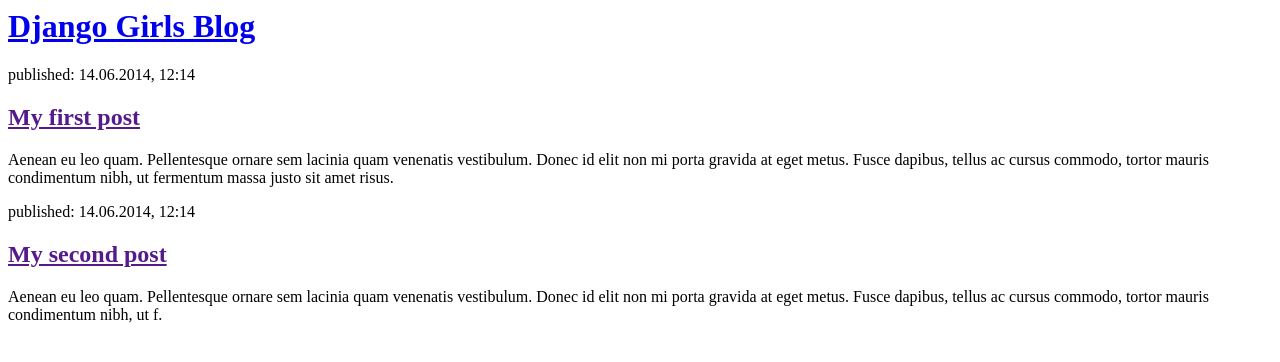
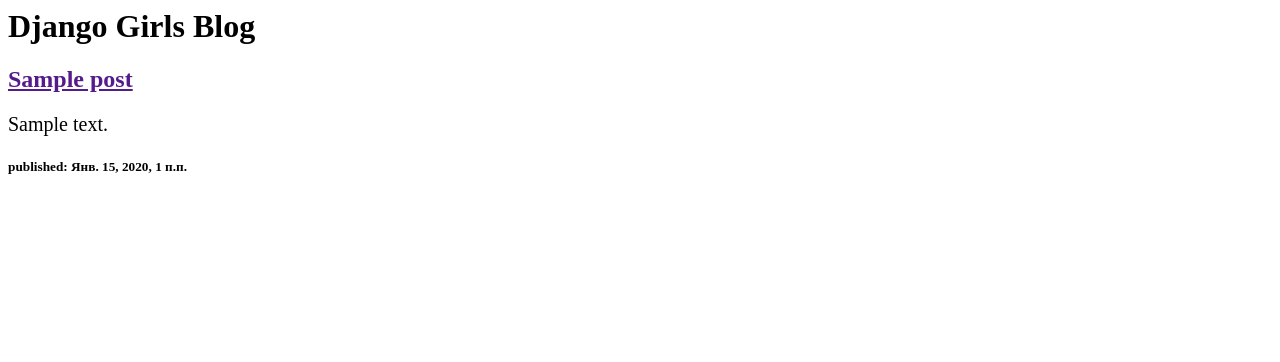
Before and after one commit to Tauassar/my-first-blog, a Django app: page / in a window 1280 px wide. Shown: the top 362 px of the page. Run offline with Django 3.2, Linux system fonts and the light colour scheme; tables that the repository leaves empty hold one stand-in row (values such as "Sample post").

Commit message:
html templates modified

```diff
--- a/blog/templates/blog/post_list.html
+++ b/blog/templates/blog/post_list.html
@@ -4,19 +4,14 @@
     </head>
     <body>
         <div>
-            <h1><a href="/">Django Girls Blog</a></h1>
+            <h1><a href="/" style="text-decoration: none; color: #000;">Django Girls Blog</a></h1>
         </div>
-
+    {%for post in posts%}
         <div>
-            <p>published: 14.06.2014, 12:14</p>
-            <h2><a href="">My first post</a></h2>
-            <p>Aenean eu leo quam. Pellentesque ornare sem lacinia quam venenatis vestibulum. Donec id elit non mi porta gravida at eget metus. Fusce dapibus, tellus ac cursus commodo, tortor mauris condimentum nibh, ut fermentum massa justo sit amet risus.</p>
+            <h2><a href=""> {{ post.title }}</a></h2>
+            <p style="font-size: 20">{{ post.text|linebreaksbr }}</p>
+            <h5>published: {{ post.published_date }}</h5>
         </div>
-
-        <div>
-            <p>published: 14.06.2014, 12:14</p>
-            <h2><a href="">My second post</a></h2>
-            <p>Aenean eu leo quam. Pellentesque ornare sem lacinia quam venenatis vestibulum. Donec id elit non mi porta gravida at eget metus. Fusce dapibus, tellus ac cursus commodo, tortor mauris condimentum nibh, ut f.</p>
-        </div>
+    {% endfor %}
     </body>
 </html>
--- a/blog/views.py
+++ b/blog/views.py
@@ -1,5 +1,8 @@
 from django.shortcuts import render
+from django.utils import timezone
+from .models import Post
 
 # Create your views here.
 def post_list(request):
-    return render(request, 'blog/post_list.html', {})
+    post=Post.objects.filter(published_date__lte=timezone.now()).order_by('published_date')
+    return render(request, 'blog/post_list.html', {'posts': post})
```
